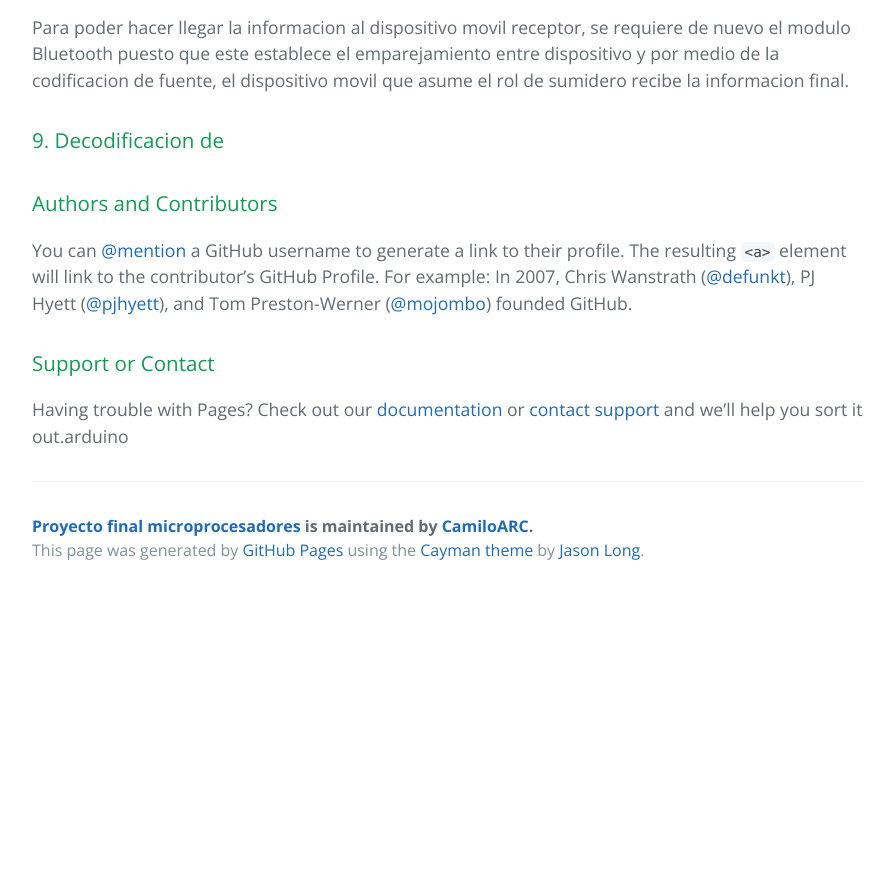
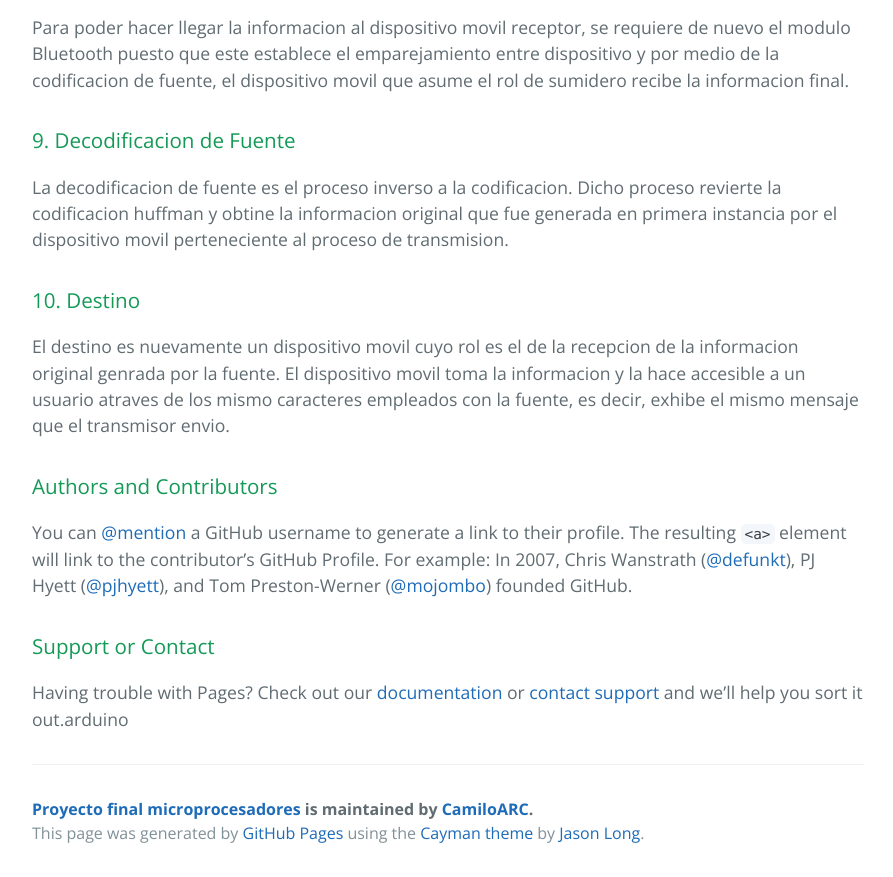
Before and after one commit to CamiloARC/Proyecto_Final_Microprocesadores, a plain HTML site: page index.html in a window 1280 px wide. Shown: the part 4480-5357 px from the top of the page, without its empty margins (192-1085 px from the left). Before the commit the page ends 5074 px from the top, so only its background shows below. Drawn offline with nearby package versions, Linux system fonts and the light colour scheme.

Commit message:
Create gh-pages branch via GitHub

```diff
--- a/index.html
+++ b/index.html
@@ -84,7 +84,14 @@ una señal de tipo digital. Para este caso el papel de fuente lo toma el disposi
 <p>Para poder hacer llegar la informacion al dispositivo movil receptor, se requiere de nuevo el modulo Bluetooth puesto que este establece el emparejamiento entre dispositivo y por medio de la codificacion de fuente, el dispositivo movil que asume el rol de sumidero recibe la informacion final.</p>
 
 <h3>
-<a id="9-decodificacion-de" class="anchor" href="#9-decodificacion-de" aria-hidden="true"><span class="octicon octicon-link"></span></a>9. Decodificacion de</h3>
+<a id="9-decodificacion-de-fuente" class="anchor" href="#9-decodificacion-de-fuente" aria-hidden="true"><span class="octicon octicon-link"></span></a>9. Decodificacion de Fuente</h3>
+
+<p>La decodificacion de fuente es el proceso inverso a la codificacion. Dicho proceso revierte la codificacion huffman y obtine la informacion original que fue generada en primera instancia por el dispositivo movil perteneciente al proceso de transmision.</p>
+
+<h3>
+<a id="10-destino" class="anchor" href="#10-destino" aria-hidden="true"><span class="octicon octicon-link"></span></a>10. Destino</h3>
+
+<p>El destino es nuevamente un dispositivo movil cuyo rol es el de la recepcion de la informacion original genrada por la fuente. El dispositivo movil toma la informacion y la hace accesible a un usuario atraves de los mismo caracteres empleados con la fuente, es decir, exhibe el mismo mensaje que el transmisor envio.</p>
 
 <h3>
 <a id="authors-and-contributors" class="anchor" href="#authors-and-contributors" aria-hidden="true"><span class="octicon octicon-link"></span></a>Authors and Contributors</h3>
```
Also changed, not shown: params.json (+1 -1 lines).
